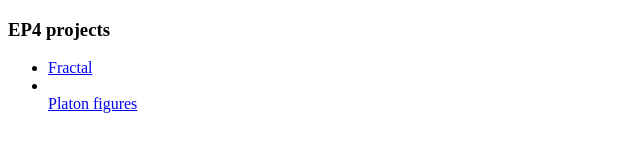
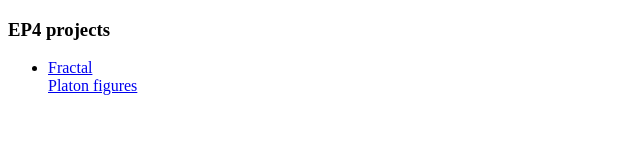
Before and after one commit to EfimP/EfimP.github.io, a plain HTML site: page index.html in a window 1280 px wide. Shown: the whole page, without its empty margins (0-640 px from the left). Drawn offline with Linux system fonts and the light colour scheme.

Commit message:
Corrected site visuality.

```diff
--- a/index.html
+++ b/index.html
@@ -10,7 +10,7 @@
     <h3>EP4 projects</h3>
     <ul>
       <li><a href="01-fractal/index.html">Fractal</a></li>
-        <li></li><a href="02-platon_figures/src/index.html">Platon figures</a></li>
+        </li><a href="02-platon_figures/src/index.html">Platon figures</a></li>
     </ul>
   </body>
 </html>
```
